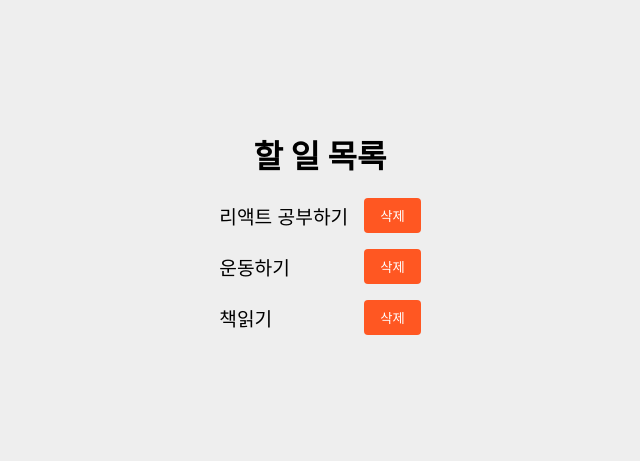
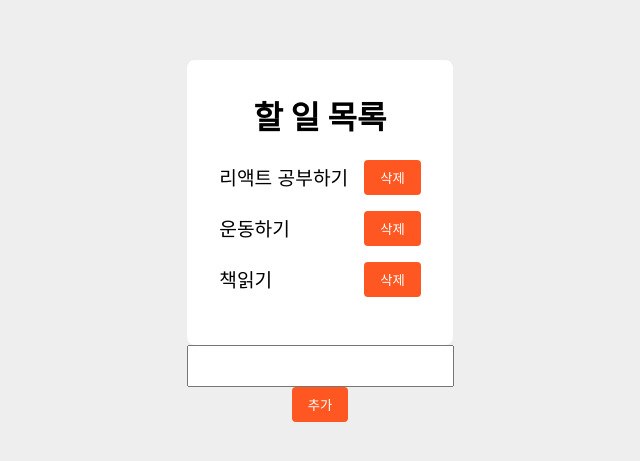
Before and after one commit to JeromeCheon/cra-ts-playground, a React (Create React App) app: page / in a window 1280 px wide. Shown: the part 159-620 px from the top of the page, without its empty margins (320-960 px from the left). Built offline with nearby package versions, Linux system fonts and the light colour scheme.

Commit message:
Update todo with textinput

```diff
--- a/src/App.tsx
+++ b/src/App.tsx
@@ -1,8 +1,9 @@
 import './App.css';
 import styled from '@emotion/styled';
-import { Title } from './components/Title';
-import { TodoList } from './components/TodoList';
-import {useState} from "react";
+import { DataView } from './components/DataView';
+import { useState } from 'react';
+import { TextInput } from './components/TextInput';
+import { Button } from './components/Button';
 
 const Container = styled.div`
   height: 100vh;
@@ -14,16 +15,17 @@
 `;
 
 function App() {
-  const [toDoList, setToDoList] = useState(['리액트 공부하기', '운동하기', '책읽기'])
-
+  const [toDoList, setToDoList] = useState(['리액트 공부하기', '운동하기', '책읽기']);
+  const [todo, setTodo] = useState('');
   const onDelete = (todo: string) => {
-    setToDoList(toDoList.filter(item => item !== todo))
-  }
+    setToDoList(toDoList.filter((item) => item !== todo));
+  };
 
   return (
     <Container>
-      <Title label="할 일 목록" />
-      <TodoList toDoList={toDoList} onDelete={onDelete}/>
+      <DataView toDoList={toDoList} onDelete={onDelete} />
+      <TextInput value={todo} onChange={setTodo} />
+      <Button label="추가" />
     </Container>
   );
 }
--- /dev/null
+++ b/src/components/DataView/index.tsx
@@ -0,0 +1,25 @@
+import styled from '@emotion/styled';
+import { Title } from '../Title';
+import { TodoList } from '../TodoList';
+
+const Container = styled.div`
+  display: flex;
+  flex-direction: column;
+  align-items: center;
+  justify-content: center;
+  background-color: #ffffff;
+  padding: 32px;
+  border-radius: 8px;
+`;
+interface Props {
+  readonly toDoList: ReadonlyArray<string>; // 읽기 전용 문자열 리스트
+  readonly onDelete?: (todo: string) => void;
+}
+export const DataView = ({ toDoList, onDelete }: Props) => {
+  return (
+    <Container>
+      <Title label="할 일 목록" />
+      <TodoList toDoList={toDoList} onDelete={onDelete} />
+    </Container>
+  );
+};
--- /dev/null
+++ b/src/components/TextInput/index.tsx
@@ -0,0 +1,14 @@
+import styled from '@emotion/styled';
+
+export const Input = styled.input`
+  font-size: 1.2rem;
+  padding: 8px;
+`;
+interface Props {
+  readonly value: string;
+  readonly onChange: (text: string) => void;
+}
+
+export const TextInput = ({ value, onChange }: Props) => {
+  return <Input value={value} onChange={(event) => onChange(event.target.value)} />;
+};
```
